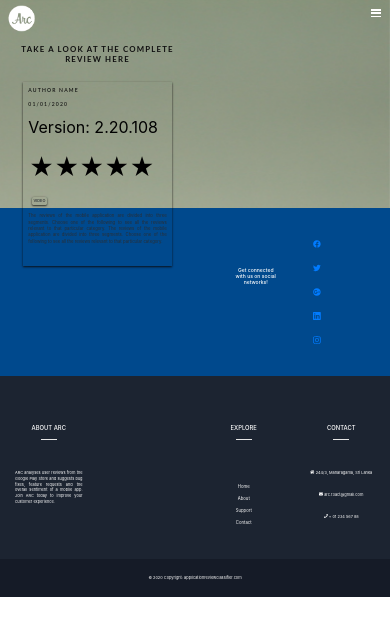
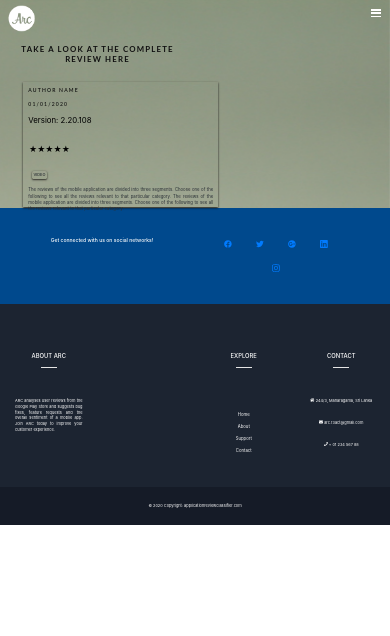
Before and after one commit to Aarthif-Nawaz/ARC-R3ACT, a React (Create React App) app: page /individualreview in a window 390 px wide. Shown: the top 636 px of the page. Built offline with nearby package versions, Linux system fonts and the light colour scheme.

Commit message:
Responsiveness Errors fixed

```diff
--- a/src/App.css
+++ b/src/App.css
@@ -512,8 +512,8 @@ h3 {
   display: inline-block;
   padding: 0.2vw;
   vertical-align: middle;
-  line-height: 1;
-  font-size: 1.5em;
+  line-height: 1vw;
+  font-size: 2vw;
   color: #ababab;
   transition: color 0.2s ease-out;
 }
@@ -1053,9 +1053,9 @@ video {
   width: 70%;
 }
 .reviewBox {
-  margin: 0 auto;
   float: left;
-  width: 90%;
+  width: 50vw;
+  height: 32vw;
   padding: 1.3vw;
   margin-left: 5%;
   margin-top: 3%;
--- a/src/components/BugFix_FeatureReq/FeatureRequest.js
+++ b/src/components/BugFix_FeatureReq/FeatureRequest.js
@@ -34,7 +34,7 @@ function FeatureRequest() {
           points="3.8"
         />
         </div>
-        <div className="descrip-14">
+        <div className="descrip-12">
           <div className="container text-center">
             <Button
               variant="secondary"
--- a/src/components/Contact/Contact.js
+++ b/src/components/Contact/Contact.js
@@ -249,7 +249,7 @@ const errorStyle ={
           <div class="row">
             <div class="col d-flex align-items-stretch">
               <div class="card">
-                <h3 style={{ fontWeight: 700, paddingBottom: 30 }}>
+                <h3 style={{ fontWeight: 700, paddingBottom: "2vw" }}>
                   Social Media
                 </h3>
 
@@ -278,7 +278,7 @@ const errorStyle ={
             </div>
             <div class="col d-flex align-items-stretch">
               <div class="card">
-                <h3 style={{ fontWeight: 700, paddingBottom: 30 }}>
+                <h3 style={{ fontWeight: 700, paddingBottom: "2vw" }}>
                   Address
                 </h3>
                 <p
@@ -296,7 +296,7 @@ const errorStyle ={
             </div>
             <div class="col d-flex align-items-stretch">
               <div class="card">
-                <h3 style={{ fontWeight: 700, paddingBottom: 30 }}>
+                <h3 style={{ fontWeight: 700, paddingBottom: "2vw" }}>
                   Mobile Number
                 </h3>
                 <p
@@ -314,7 +314,7 @@ const errorStyle ={
             </div>
             <div class="col d-flex align-items-stretch">
               <div class="card">
-                <h3 style={{ fontWeight: 700, paddingBottom: 30 }}>
+                <h3 style={{ fontWeight: 700, paddingBottom: "2vw" }}>
                   Email Address
                 </h3>
                 <p
--- a/src/components/Individual_Review/IndividualReview.js
+++ b/src/components/Individual_Review/IndividualReview.js
@@ -6,7 +6,7 @@ function IndividualReview() {
   return (
     <div className="container-fluid">
       <div class="bgimg-17">
-        <div className=" col-md-9 MenuBoxPage">
+        <div className=" col-9 MenuBoxPage">
           <h3
             style={{
               textAlign: "center",
@@ -23,7 +23,7 @@ function IndividualReview() {
           <div className="reviewBox">
             <h3 style={{ fontWeight: 600 }}>Author name</h3>
             <h3 style={{ fontWeight: 500 }}>01/01/2020</h3>
-            <p>Version: 2.20.108</p>
+            <p style={{fontSize:"2vw"}}>Version: 2.20.108</p>
             <div className="star" style={{ color: "#000", marginBottom: "3%" }}>
               <label>★★★★★</label>
             </div>
--- a/src/components/OverallSentiment/OverallSentiment.js
+++ b/src/components/OverallSentiment/OverallSentiment.js
@@ -49,7 +49,7 @@ function OverallSentiment() {
                   </div>
                 </div>
                 <div className="col-4 sentimentInfo">
-                  <div className="row m-3">
+                  <div className="row" style={{margin:"2vw"}}>
                     <div className="col">Sentiment Score :</div>
                     <div className="col">
                       <div className="row">
--- a/src/components/Review/Review.js
+++ b/src/components/Review/Review.js
@@ -9,7 +9,6 @@ function Review(props) {
     <div className="container-fluid" style={{ padding: 0 }}>
       <p>Author Name : {props.author}</p>
       <p>Date : {props.date}</p>
-
       <div className="star">
         {[...Array(Number(props.score))].map((i) => (
           <label key={i + 1}>★</label>
```
